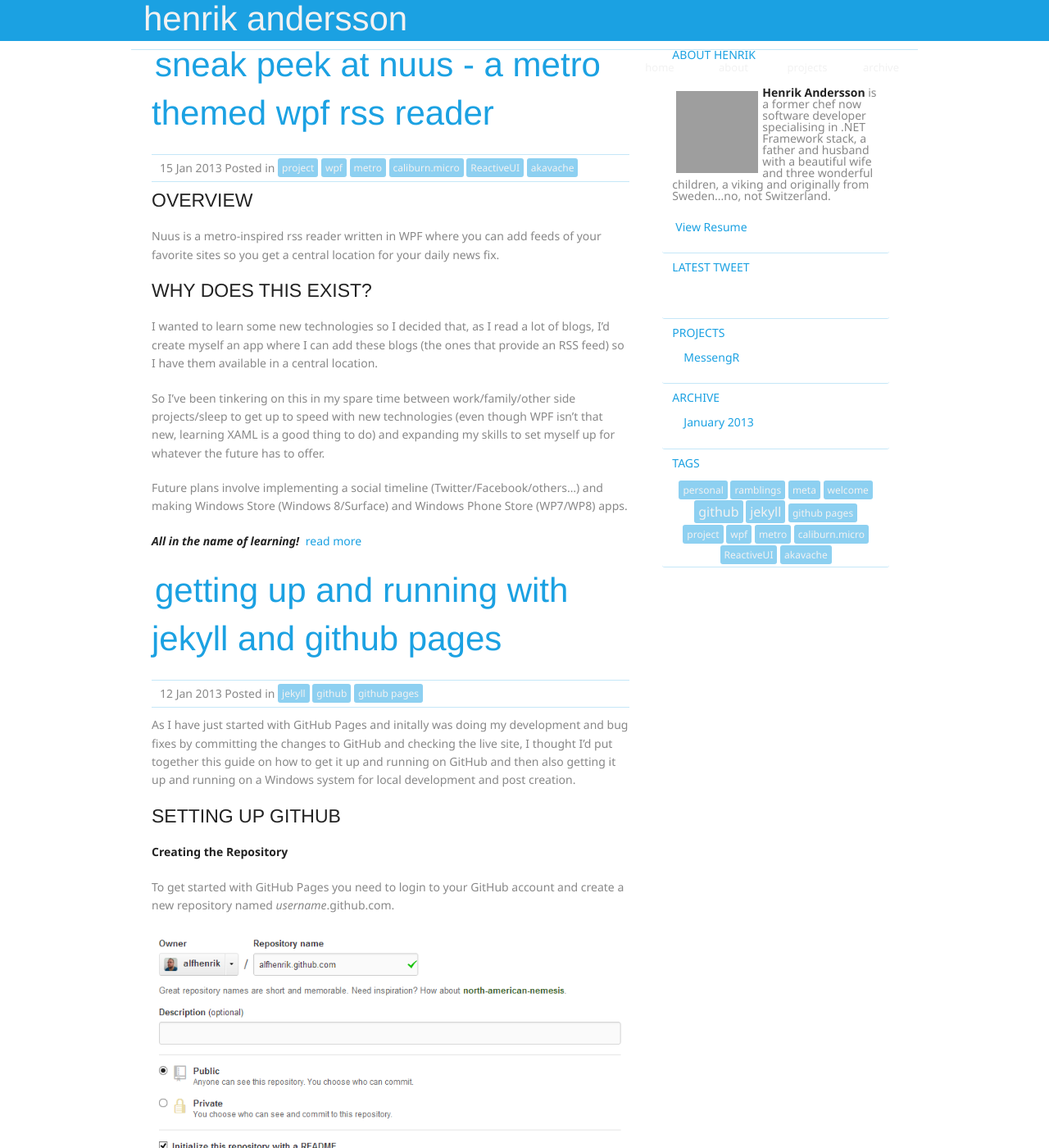
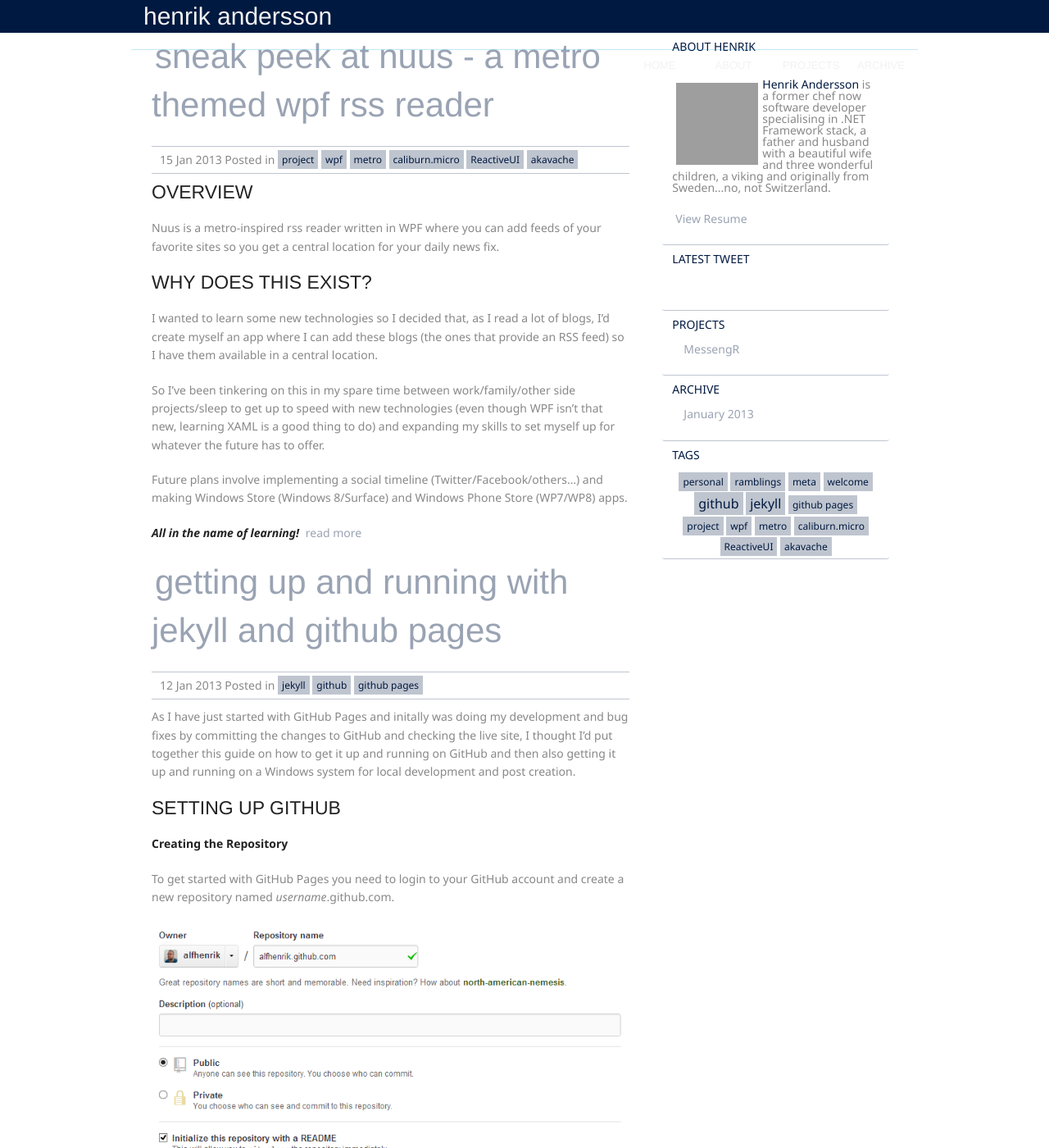
Before and after one commit to hnrkndrssn/hnrkndrssn.github.io, a Jekyll site: the page built from index.html, in a window 1280 px wide and 1400 px high. Shown: the whole window at 82% size. Built offline with Jekyll 4.4.1, drawn with Linux system fonts in a browser that asks for light colours; Markdown is read by kramdown in place of the engine named in the settings; the list of posts is cut into pages by our own code; grey boxes are pictures that could not be loaded.

Commit message:
change theme colours

```diff
--- a/_config.yml
+++ b/_config.yml
@@ -13,7 +13,7 @@
 pygments:    false
 markdown:    rdiscount
 permalink:   pretty
-paginate:	 10
+paginate:	 3
 
 rdiscount:
   extensions: [smart]
--- a/_layouts/default.html
+++ b/_layouts/default.html
@@ -42,10 +42,10 @@
                         </ul>
                         <section>
                             <ul id="main-nav" class="right">
-                                <li><a href="/">home</a></li>
-                                <li><a href="/about">about</a></li>
-                                <li><a href="/projects">projects</a></li>
-                                <li><a href="/archive">archive</a></li>
+                                <li><h4><a href="/">home</a></h4></li>
+                                <li><h4><a href="/about">about</a></h4></li>
+                                <li><h4><a href="/projects">projects</a></h4></li>
+                                <li><h4><a href="/archive">archive</a></h4></li>
                             </ul>
                         </section>
                     </div>
@@ -63,7 +63,7 @@
                 <legend class="accent">about henrik</legend>
                 <p>
                     <div id="gravatar">&nbsp;</div>
-                    <strong>Henrik Andersson</strong> is a former chef now software developer specialising in .NET Framework stack, a father and husband with a beautiful wife and three wonderful children, a viking and originally from Sweden...no, not Switzerland.
+                    <span class="accent">Henrik Andersson</span> is a former chef now software developer specialising in .NET Framework stack, a father and husband with a beautiful wife and three wonderful children, a viking and originally from Sweden...no, not Switzerland.
 					<p></p>
 					<p><a href="/Henrik_Andersson_CV.pdf">View Resume</a></p>
                 </p>
@@ -120,18 +120,18 @@
         </div>
         <div class="row inner">
             <div class="four columns">
-                <fieldset>
-                    <legend class="accent">follow me</legend>
-                    <hr />
-                    <ul>
-                        <li><span class="accent">Twitter</span> <a href="http://twitter.com/ahandersson">ahandersson</a></li>
-                        <li><span class="accent">Github</span> <a href="https://github.com/alfhenrik">alfhenrik</a></li>
-                    </ul>
-                </fieldset>
             </div>
             <div class="four columns">
             </div>
             <div class="four columns">
+                <fieldset>
+                    <legend>follow me</legend>
+                    <hr />
+                    <ul>
+                        <li><span>Twitter</span> <a href="http://twitter.com/ahandersson">ahandersson</a></li>
+                        <li><span>Github</span> <a href="https://github.com/alfhenrik">alfhenrik</a></li>
+                    </ul>
+                </fieldset>
             </div>
         </div>
         <div class="row inner">
--- a/stylesheets/styles.css
+++ b/stylesheets/styles.css
@@ -2,6 +2,14 @@
     padding: 0;
     margin: 0;
     color: #888;
+}
+
+.bluebg {
+	background-color: #001940;
+}
+
+.accent {
+	color: #001940;
 }
 
 h1, h2, h3, h4, h5, h6 {
@@ -51,10 +59,11 @@
     font-weight: 400;
     text-decoration: none;
     padding: 2px 4px;
+	color: rgba(0, 25, 64, 0.4)
 }
 
     a:hover, .read-more a:hover {
-        color: #004B8B;
+        color: rgba(0, 25, 64, 1);
         text-decoration: none;
     }
 
@@ -76,15 +85,15 @@
 }
 
     .label a {
-		border-radius: 3px 3px 3px 3px;
 		font-weight: normal;
 		padding: 3px 5px;
-		background-color: #8DD0F1;
-        color: #f2f2f2;
+		background-color: rgba(0, 25, 64, 0.25);
+        color: rgba(0, 25, 64, 1);
     }
 
         .label a:hover {
-            background: #1BA1E2;
+            background: rgb(0, 25, 64);
+			color: #f2f2f2;
         }
 
 .wrapper {
@@ -127,12 +136,10 @@
 }
 
 dt {
-    /*color:#444;*/
     font-weight: 700;
 }
 
 th {
-    /*color:#444;*/
 }
 
 img {
@@ -140,23 +147,33 @@
 }
 
 .top-bar {
-    margin-bottom: 0;
+	height: 40px;
+	line-height: 40px;
+	margin: 0;
+}
+
+	.top-bar ul {
+		height: 40px;
+		line-height: 40px;
 	}
 
 	.top-bar ul > li:hover:not(.name) {
-		background-color: #fff;
+		background-color: #f2f2f2;
 	}
 
     .top-bar ul > li a:not(.button) {
         font-weight: normal;
         color: #f2f2f2;
+		height: 40px;
+		line-height: 40px;
     }
 
 	.top-bar ul > li a:not(.button):hover {
-            color: #004B8B;
+		background: rgba(255,255,255,0.12);
 	}
+
 	.top-bar ul > li:hover:not(.name), .top-bar ul > li.active:not(.name), .top-bar ul > li:focus:not(.name) {
-		background: none;
+		background: rgba(255,255,255,0.12);
 	}
 
 	.inner {
@@ -165,12 +182,11 @@
 }
 
 .page-title {
+	font-size: 30px;
+	line-height: 40px;
     float: left;
     color: #f2f2f2;
-}
-
-.page-title:hover {
-	color: #004B8B;
+	margin: 0;
 }
 
 .center {
@@ -179,7 +195,7 @@
 
 header {
 	width: 100%;
-	height: 50px;
+	height: 40px;
 	margin: 0;
 }
 
@@ -189,13 +205,13 @@
 
 header ul {
     list-style: none;
-    height: 50px;
+    height: 40px;
 }
 
 header ul.right li {
     width: 90px;
     float: left;
-    height: 45px;
+    height: 40px;
 }
 
 header ul a {
@@ -233,7 +249,7 @@
     }
 
 #gravatar {
-	background: #fff url('http://www.gravatar.com/avatar/704f2d28f95be7e310adcdd328e621ec?s=100') no-repeat top right;
+	background: #f2f2f2 url('http://www.gravatar.com/avatar/704f2d28f95be7e310adcdd328e621ec?s=100') no-repeat top right;
 	float: left;
 	width: 100px;
 	height: 100px;
@@ -278,8 +294,8 @@
 .post-meta {
     margin-bottom: 10px;
     padding: 5px 0;
-    border-top: 1px solid rgba(27, 161, 226, 0.25);
-    border-bottom: 1px solid rgba(27, 161, 226, 0.25);
+    border-top: 1px solid rgba(0, 25, 64, 0.25);
+    border-bottom: 1px solid rgba(0, 25, 64, 0.25);
 }
 
     .post-meta p {
@@ -304,7 +320,7 @@
 
 fieldset {
     border: none;
-    border-bottom: 1px solid rgba(27, 161, 226, 0.25);
+    border-bottom: 1px solid rgba(0, 25, 64, 0.25);
     margin: 10px;
     width: 100%;
 }
@@ -320,7 +336,7 @@
 
 hr {
     border: 0;
-    background: rgba(27, 161, 226, 0.25);
+    background: rgba(0, 25, 64, 0.25);
     height: 1px;
     margin: 0 0 20px;
 }
@@ -332,14 +348,29 @@
 .disclaimer {
     width: 100%;
     min-height: 35px;
-    background: rgba(27, 161, 226, 0.25);
+    background: rgba(0, 25, 64, 0.25);
     padding: 10px 0;
     text-align: center;
 }
 
 footer {
     width: 100%;
-    background: #fdfdfd;
+    background: rgba(0, 25, 64, 1);
+	color: #f2f2f2;
+}
+
+	footer a ,
+	.disclaimer strong{
+		color: #f2f2f2;
+	}
+
+	footer a:hover {
+		background-color: rgba(255,255,255,0.12);
+		color: #f2f2f2;
+	}
+
+	footer hr {
+		background: #f2f2f2;
 	}
 
     footer fieldset {
```
Lines whose indentation alone changed are shown as unchanged.
